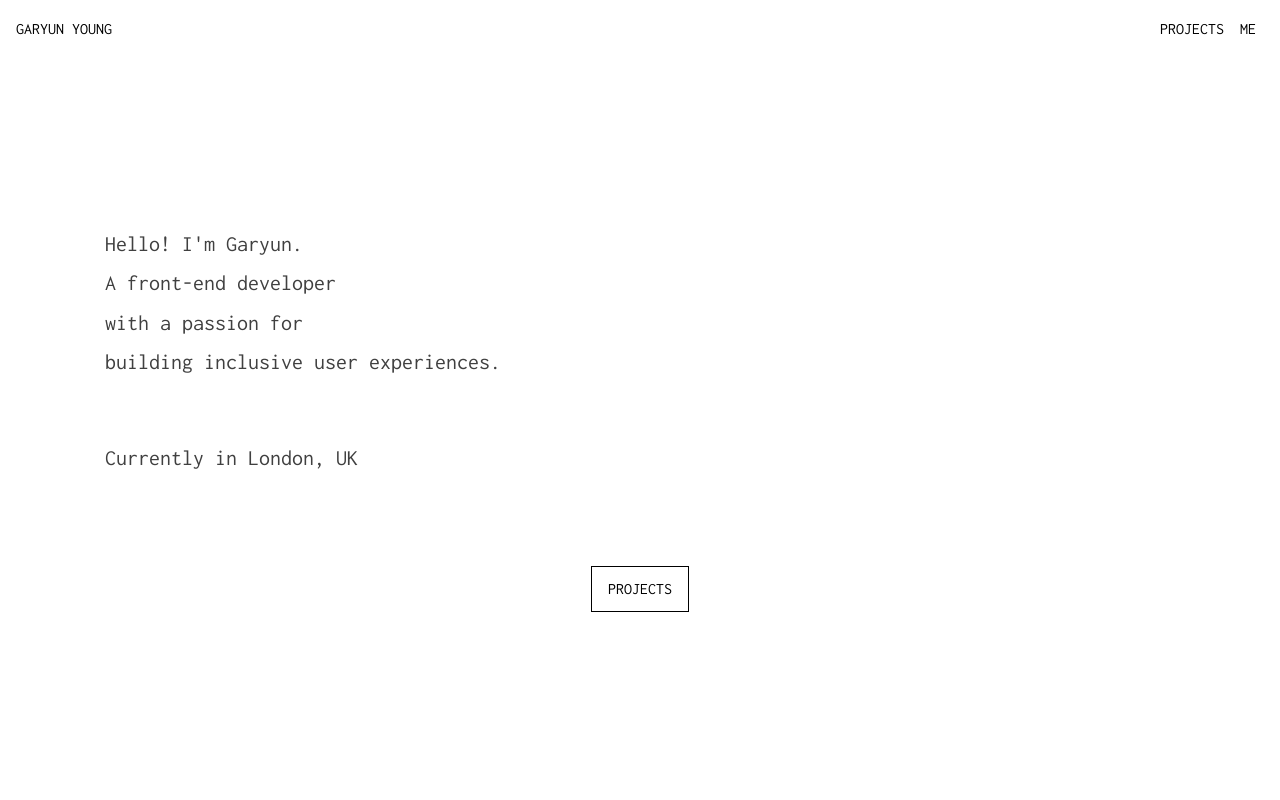
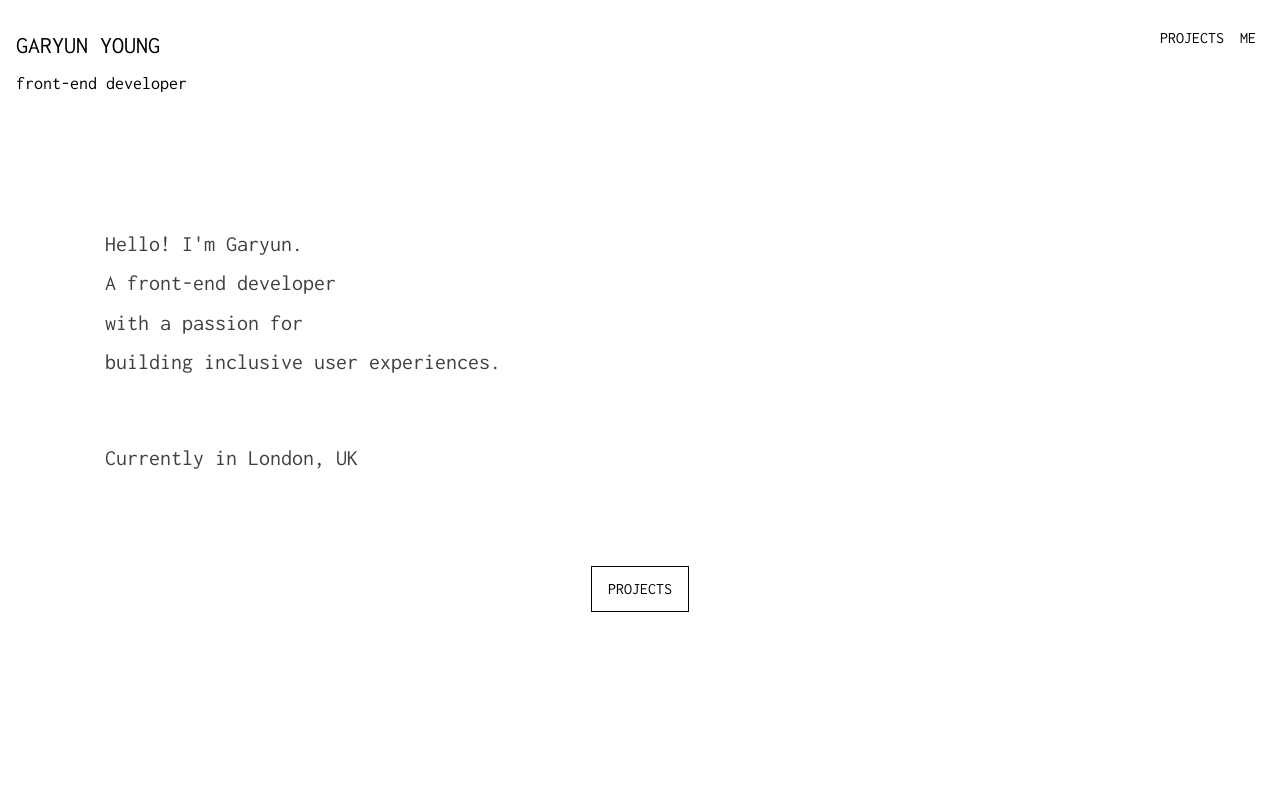
Before and after one commit to garyunyoung/portfolio, a React (Create React App) app: page / in a window 1280 px wide. Shown: the top 800 px of the page. Built offline with nearby package versions, Linux system fonts and the light colour scheme.

Commit message:
WIP: Update site header to include front ecnd developer

```diff
--- a/src/Home.js
+++ b/src/Home.js
@@ -9,7 +9,7 @@ import "./stylesheets/Home.scss";
 export default function Home() {
   return (
     <React.Fragment>
-      <NavBar link="/#" title="GARYUN YOUNG" />
+      <NavBar link="/#" />
       <main>
         {/* <Sketch /> */}
         <section className="home">
@@ -18,7 +18,7 @@ export default function Home() {
               <p>
                 Hello! I'm Garyun.
                 <br />A front-end developer<br />
-                with a passion for <br/>building inclusive user experiences.
+                with a passion for <br />building inclusive user experiences.
               </p>
               <div className="home__currently-text">
                 <p>Currently in London, UK</p>
--- a/src/components/NavBar.js
+++ b/src/components/NavBar.js
@@ -26,9 +26,8 @@ export default class NavBar extends React.Component {
   render() {
     return (
       <header
-        className={`site-header ${
-          this.state.isOpen ? "site-header--display-mobile-nav" : ""
-        }`}
+        className={`site-header ${this.state.isOpen ? "site-header--display-mobile-nav" : ""
+          }`}
       >
         <span className="site-header__logo-wrapper">
           <a
@@ -36,7 +35,8 @@ export default class NavBar extends React.Component {
             href={this.props.link}
             onClick={() => this.closeNav()}
           >
-            {this.props.title}
+            <h1 className="site-header__title">GARYUN YOUNG</h1>
+            <p className="site-header__description">front-end developer</p>
           </a>
         </span>
         <button
--- a/src/stylesheets/NavBar.scss
+++ b/src/stylesheets/NavBar.scss
@@ -1,26 +1,34 @@
-@import "./Variables.scss";
+@import './Variables.scss';
 
 .site-header {
   width: 100%;
-  height: $site-header-height-mobile;
+  // height: $site-header-height-mobile;
+
+  display: flex;
+  flex-flow: wrap;
+  align-items: flex-start;
+  // align-items: center;
+  // background-color: white;
+  background-color: paleturquoise;
+
   position: fixed;
   top: 0;
-  display: flex;
-  flex-flow: wrap;
-  align-items: center;
-  background-color: white;
   z-index: 1;
+
+  padding-top: 24px;
 
   .site-header__logo-wrapper {
     height: 100%;
     display: flex;
-    align-items: center;
+    // align-items: center;
     flex-grow: 1;
     margin-left: $side-padding-mobile;
   }
 
   .site-header__logo {
-    font-size: 1em;
+    display: flex;
+    flex-flow: column;
+
     border-bottom: 1px solid transparent;
 
     &:hover {
@@ -28,16 +36,26 @@
     }
   }
 
+  .site-header__title {
+    font-size: 24px;
+    font-weight: 400;
+  }
+
+  .site-header__description {
+    font-size: 18px;
+  }
+
   .site-header__nav {
     display: none;
   }
 
   .site-header__mobile-menu-button {
-    display: flex;
-    font-size: 1em;
+    // display: flex;
+    font-size: 16px;
 
     border: 0;
     border-bottom: 1px solid transparent;
+
     margin-right: $side-padding-mobile;
 
     &:hover {
@@ -47,8 +65,8 @@
   }
 
   .site-header__mobile-menu-bar::before {
-    content: "//";
-    display: block;
+    content: '//';
+    display: inline;
     margin-left: 8px;
   }
 
@@ -63,7 +81,7 @@
     }
 
     .site-header__mobile-menu-bar::before {
-      content: "X";
+      content: 'X';
     }
   }
 }
--- a/src/stylesheets/index.scss
+++ b/src/stylesheets/index.scss
@@ -9,6 +9,7 @@
 body,
 button {
   font-family: "Inconsolata", monospace;
+  font-weight: 400;
   line-height: 1.8;
   color: $light-black;
   text-rendering: optimizeLegibility;
```
